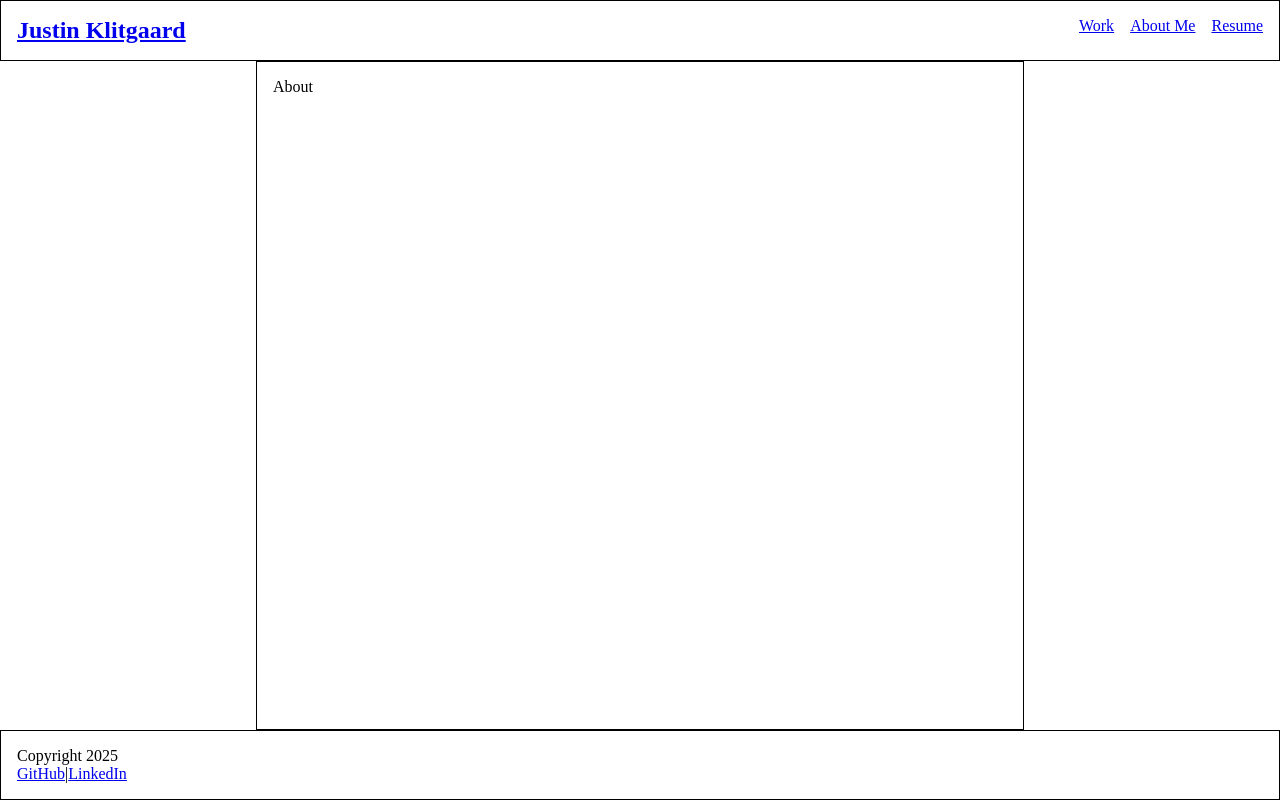
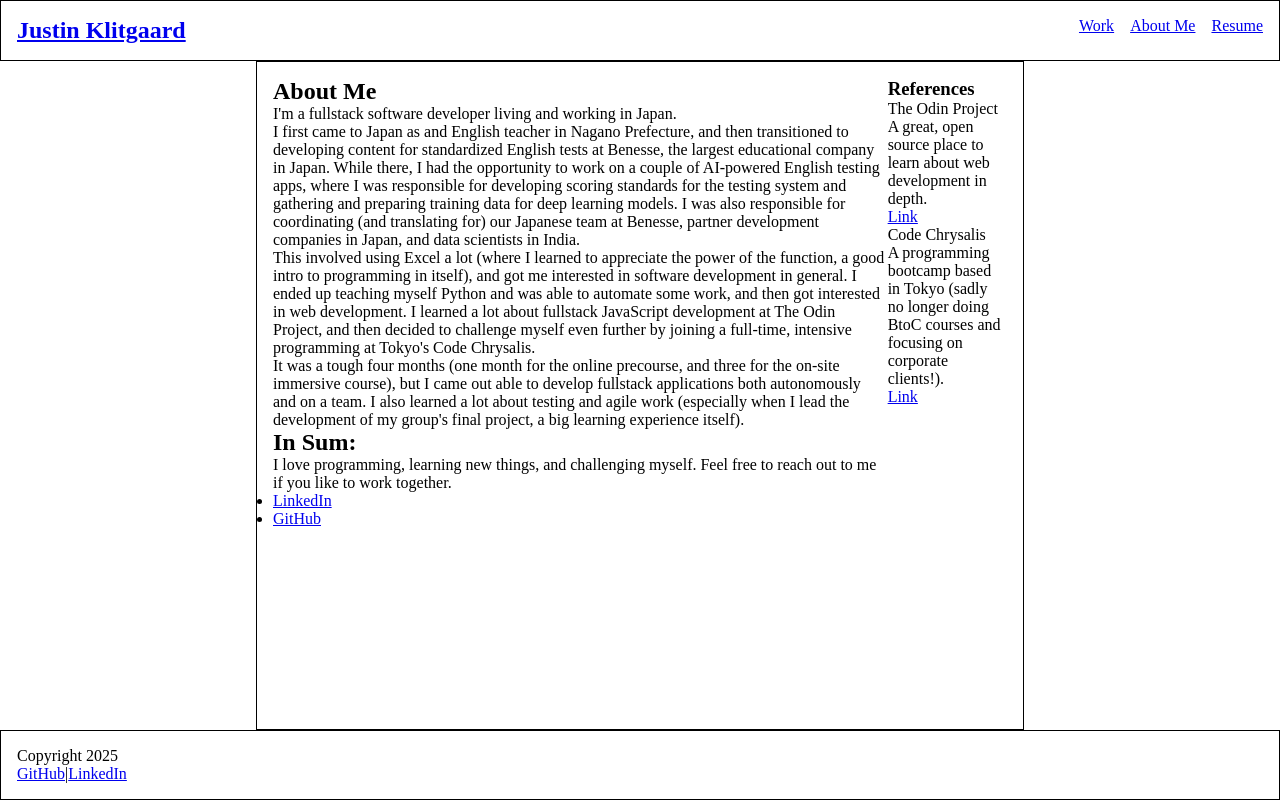
Before and after one commit to Justin-K-Ellis/react-personal-site, a React (Vite) app: page /about in a window 1280 px wide. Built offline with nearby package versions, Linux system fonts and the light colour scheme.

Commit message:
feat: add content to About page

```diff
--- a/src/pages/About.tsx
+++ b/src/pages/About.tsx
@@ -1,3 +1,42 @@
+import text from "../assets/text.json";
+const about = text.aboutMe;
+
 export default function About() {
-  return <div>About</div>;
+  return (
+    <>
+      {/* Main stuff */}
+      <section id="about-me">
+        <h1>About Me</h1>
+        <p>{about.para1}</p>
+        <p>{about.para2}</p>
+        <p>{about.para3}</p>
+        <p>{about.para4}</p>
+        <h2>In Sum:</h2>
+        <p>{about.inSum}</p>
+        <ul>
+          <li>
+            <a href={text.contact.linkedin}>LinkedIn</a>
+          </li>
+          <li>
+            <a href={text.contact.github}>GitHub</a>
+          </li>
+        </ul>
+      </section>
+
+      {/* Reference links */}
+      <section id="links">
+        <h3>References</h3>
+        <div>
+          <p>The Odin Project</p>
+          <p>{about.other.odin.description}</p>
+          <a href={about.other.odin.link}>Link</a>
+        </div>
+        <div>
+          <p>Code Chrysalis</p>
+          <p>{about.other.CC.description}</p>
+          <a href={about.other.CC.link}>Link</a>
+        </div>
+      </section>
+    </>
+  );
 }
```
